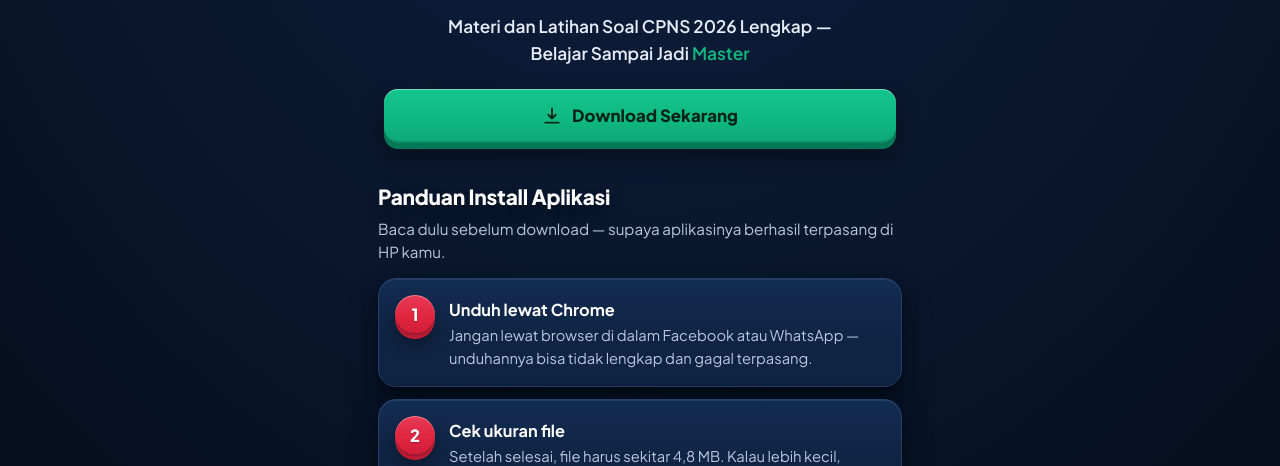
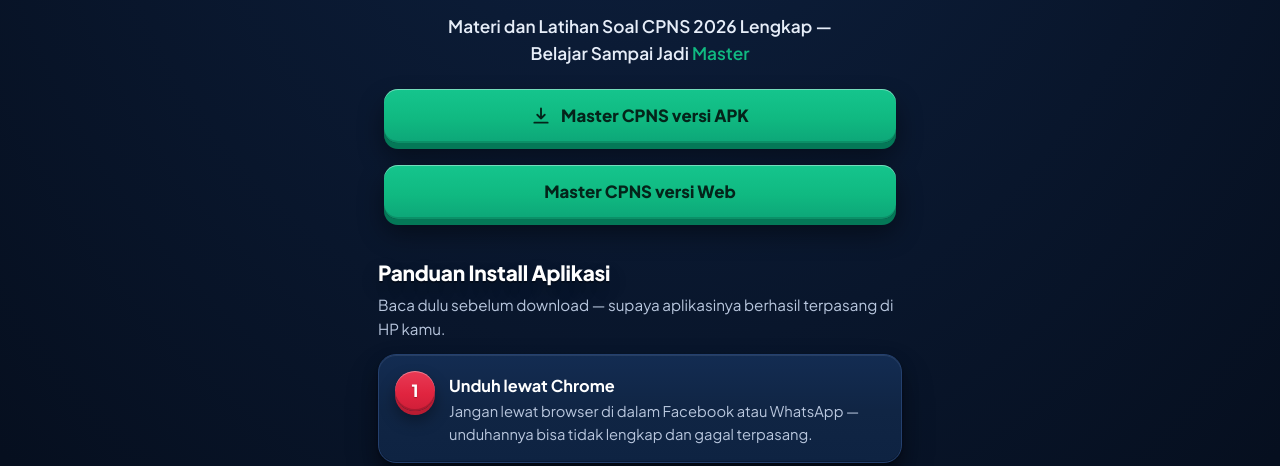
Before and after one commit to mastercpns/mastercpns.github.io, a plain HTML site: page index.html in a window 1280 px wide. Shown: the part 372-838 px from the top of the page. Drawn offline with Linux system fonts and the light colour scheme.

Commit message:
Landing page v2.7: tombol Web + APK

```diff
--- a/index.html
+++ b/index.html
@@ -316,7 +316,10 @@
     <p class="tagline">Materi dan Latihan Soal CPNS 2026 Lengkap — Belajar Sampai Jadi <span class="accent">Master</span></p>
     <a class="btn-download" id="btnDownloadTop" href="https://mastercpns.github.io/Master%20CPNS.apk" download>
       <svg width="20" height="20" viewBox="0 0 24 24" fill="none" aria-hidden="true"><path d="M12 3v12m0 0 4.5-4.5M12 15 7.5 10.5M4 20h16" stroke="currentColor" stroke-width="2.2" stroke-linecap="round" stroke-linejoin="round"/></svg>
-      Download Sekarang
+      Master CPNS versi APK
+    </a>
+    <a class="btn-download" id="btnWebTop" href="https://mastercpns.github.io/web/">
+      Master CPNS versi Web
     </a>
   </header>
 
@@ -528,7 +531,7 @@
 
   <!-- 4. FOOTER -->
   <footer>
-    <p><strong>Master CPNS</strong> Create Ardico Rianto — Versi 2.6</p>
+    <p><strong>Master CPNS</strong> Create Ardico Rianto — Versi 2.7</p>
   </footer>
 </div>
 
```
